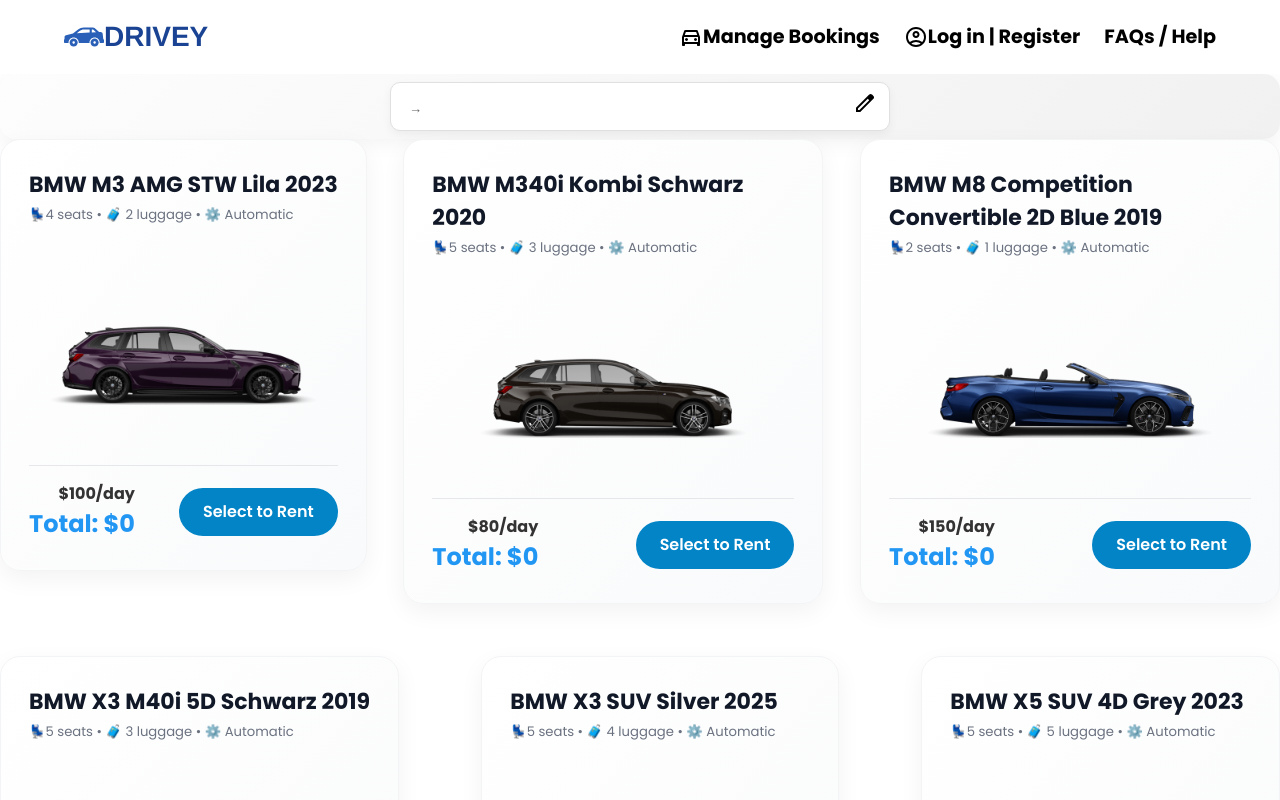
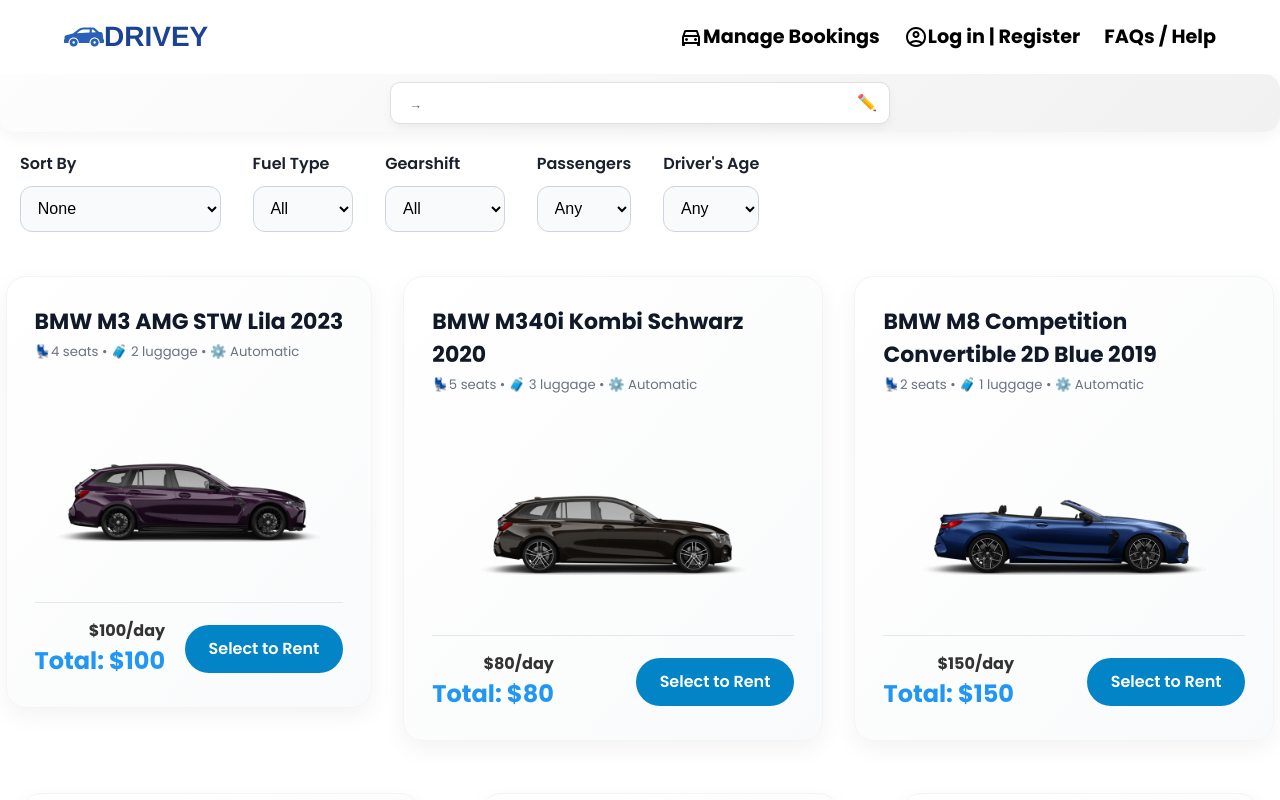
Before and after one commit to Ahmed-Mhiri/angular-rentcar-project, an Angular app: page /search-page in a window 1280 px wide. Shown: the top 800 px of the page. Built offline with nearby package versions, Linux system fonts and the light colour scheme.

Commit message:
fixed filter section

```diff
--- a/src/app/card-car/card-car.component.css
+++ b/src/app/card-car/card-car.component.css
@@ -14,13 +14,14 @@
   display: flex;
   flex-direction: column;
   gap: 1.25rem;
-  transition: all 0.3s ease;
+  transition: all 0.3s ease, border 0.3s ease;
   border: 1px solid #f3f4f6;
 }
 
 .card:hover {
   transform: translateY(-4px);
   box-shadow: 0 10px 32px rgba(0, 0, 0, 0.08);
+  border: 2px solid rgba(0, 0, 0, 0.5); /* subtle black border */
 }
 
 /* Header */
--- a/src/app/search-page/search-page.component.css
+++ b/src/app/search-page/search-page.component.css
@@ -1,11 +1,12 @@
+/* BOOKING BOX */
 .booking-box {
   background-color: #ffffff;
   border: 1px solid #e0e0e0;
-  border-radius: 10px; /* slightly smaller border-radius */
-  padding: 8px 12px; /* further reduced padding */
-  margin: 8px auto; /* smaller margin */
+  border-radius: 10px;
+  padding: 8px 12px;
+  margin: 8px auto;
   display: flex;
-  width: clamp(320px, 90vw, 500px); /* smaller max-width */
+  width: clamp(320px, 90vw, 500px);
   justify-content: space-between;
   align-items: center;
   overflow: hidden;
@@ -15,46 +16,46 @@
   transition: box-shadow 0.3s ease;
   cursor: pointer;
 }
+
 .booking-box:hover {
   box-shadow: 0 8px 24px rgba(0, 0, 0, 0.1);
 }
+
 .booking-summary {
   display: flex;
   flex-direction: column;
   gap: 4px;
-  font-weight: bold;
   font-weight: 500;
   color: #222;
   line-height: 1.2;
 }
 
 .location {
-  font-size: clamp(12px, 1.3vw, 14px); /* smaller font-size */
+  font-size: clamp(12px, 1.3vw, 14px);
   font-weight: 600;
   color: #333;
   white-space: nowrap;
   overflow: hidden;
   text-overflow: ellipsis;
-  line-height: 1.2;
   display: flex;
   align-items: center;
-  gap: 4px; /* reduced space between icon and text */
+  gap: 4px;
 }
 
 .date-time {
-  font-size: clamp(10px, 1.1vw, 13px); /* smaller font-size */
+  font-size: clamp(10px, 1.1vw, 13px);
   font-weight: 500;
   color: #666;
-  padding: 2px 6px; /* smaller padding for the pill */
-  border-radius: 6px; /* smaller radius for pill */
+  padding: 2px 6px;
+  border-radius: 6px;
   white-space: nowrap;
   overflow: hidden;
   text-overflow: ellipsis;
-  line-height: 1.2;
   display: inline-flex;
   align-items: center;
-  gap: 3px; /* even tighter gap */
+  gap: 3px;
 }
+
 .container-of-booking {
   background: linear-gradient(135deg, #fdfdfd, #f1f1f1);
   box-shadow: 0 4px 20px rgba(0, 0, 0, 0.05);
@@ -63,76 +64,258 @@
   justify-content: center;
   align-items: center;
 }
+
 .blur-background {
   filter: blur(4px);
   transition: filter 0.3s ease;
 }
 
-/* Backdrop covers entire screen */
+/* MODAL */
 .modal-backdrop {
   position: fixed;
   top: 0;
   left: 0;
   height: 100vh;
   width: 100vw;
-  background: rgba(0, 0, 0, 0.4);
+  background: rgba(0, 0, 0, 0.5); /* Dark background */
   display: flex;
   justify-content: center;
   align-items: center;
   z-index: 1000;
 }
 
-/* Modal content inside backdrop */
+/* Modal Content */
 .modal-content {
+  position: relative; /* Ensures absolute elements within it are positioned correctly */
   background-color: #2d2d2d;
   padding: 24px;
   border-radius: 12px;
-  position: relative;
   z-index: 1001;
   max-width: 800px;
   width: 90%;
 }
+
+/* Close Button */
 .close-button {
   position: absolute;
   top: 12px;
   right: 12px;
-  background: transparent;
+  background-color: transparent;
   border: none;
-  font-size: 24px;
+  font-size: 24px; /* Ensure the X is big enough */
+  color: #fff; /* White color for visibility */
   cursor: pointer;
-  color: #333;
-  z-index: 1002;
+  z-index: 1002; /* Ensures it stays above modal content */
+  transition: color 0.3s ease;
 }
+
+.close-button:hover {
+  color: #f43f5e; /* Optional: color change on hover */
+}
+
+/* Make sure modal works on all screen sizes */
+@media (min-width: 768px) {
+  .modal-content {
+    max-width: 900px; /* You can adjust this max-width based on screen size */
+  }
+}
+
+@media (min-width: 1200px) {
+  .modal-content {
+    max-width: 1000px; /* For very large screens */
+  }
+}
+/* CARS WRAPPER */
 .cars-wrapper {
   display: flex;
   flex-wrap: wrap;
-  justify-content: space-between; /* Distribute cards evenly */
-  gap: 20px; /* Add consistent spacing between the cards */
-  position: relative; /* Ensure it's the parent of the expanded view */
+  justify-content: space-around;
+  gap: 20px;
+  position: relative;
 }
 
-/* Cards layout */
 .app-card-car {
-  width: 250px; /* Set a fixed width for each card */
-  height: 350px; /* Set a fixed height for each card */
-  margin: 10px; /* Optional: space around each card */
-  box-sizing: border-box; /* Ensure padding and margin are included in width/height calculation */
+  width: 300px;
+  height: 350px;
+  margin: 10px;
+  box-sizing: border-box;
   display: flex;
-  flex-direction: column; /* Optional: stack content vertically within the card */
-  cursor: pointer; /* Indicate it's clickable */
+  flex-direction: column;
+  cursor: pointer;
 }
 
-/* Media query for larger screens (e.g., tablets, desktops) */
 @media (min-width: 600px) {
   .app-card-car {
-    width: 250px; /* Fixed width */
-    height: 350px; /* Fixed height */
+    width: 250px;
+    height: 350px;
   }
 }
 
 @media (min-width: 1000px) {
   .app-card-car {
-    width: 250px; /* Fixed width */
-    height: 350px; /* Fixed height */
+    width: 250px;
+    height: 350px;
   }
 }
+
+.filter-toggle {
+  display: block;
+  margin-bottom: 1rem;
+  text-align: center; /* Center the button on mobile */
+  padding-left: 20px;
+}
+
+.filter-toggle button {
+  background-color: #007bff; /* Blue background */
+  color: white;
+  padding: 0.8rem 1.5rem; /* Increased padding for a better button */
+  border: none;
+  border-radius: 1rem; /* Rounded corners */
+  font-size: 1rem; /* Slightly larger text */
+  font-weight: 600;
+  cursor: pointer;
+  display: flex;
+  align-items: center;
+  justify-content: center;
+  gap: 0.5rem;
+  transition: background-color 0.3s ease, transform 0.3s ease;
+}
+
+.filter-toggle button:hover {
+  background-color: #0056b3; /* Darker blue on hover */
+  transform: translateY(-2px); /* Subtle hover effect */
+}
+
+.filter-toggle span {
+  transition: transform 0.3s ease;
+}
+
+.filter-toggle span.rotated {
+  transform: rotate(180deg);
+}
+
+/* --------------------- Filter Overlay (Mobile) --------------------- */
+.filter-overlay {
+  position: fixed;
+  top: 0;
+  left: 100%;
+  width: 100%;
+  height: 100%;
+  background-color: rgba(0, 0, 0, 0.5);
+  transition: left 0.3s ease-in-out;
+  z-index: 9999;
+}
+
+.filter-overlay.show {
+  left: 0;
+}
+
+.filter-content {
+  position: absolute;
+  top: 0;
+  right: 0;
+  bottom: 0;
+  left: 0;
+  background-color: white;
+  padding: 2rem;
+  display: flex;
+  flex-direction: column;
+  gap: 1.5rem; /* Increased gap between filter groups */
+  overflow-y: auto;
+}
+
+.close-button {
+  position: absolute;
+  top: 20px;
+  right: 20px;
+  font-size: 24px;
+  color: #333;
+  background: transparent;
+  border: none;
+  cursor: pointer;
+}
+
+.close-button:hover {
+  color: #f43f5e;
+}
+
+/* --------------------- Filter Controls --------------------- */
+.filter-container {
+  padding: 20px;
+  display: flex;
+  flex-direction: column;
+  gap: 1.5rem; /* Increased gap for better spacing between filter groups */
+}
+
+.filter-group {
+  display: flex;
+  flex-direction: column;
+}
+
+.filter-group label {
+  font-weight: 600;
+  margin-bottom: 0.6rem; /* Slightly larger margin for better spacing */
+}
+
+.filter-group select {
+  padding: 0.8rem;
+  border: 1px solid #cbd5e1;
+  border-radius: 0.75rem;
+  background-color: #f9fafb;
+  font-size: 1rem;
+  transition: border-color 0.3s, box-shadow 0.3s;
+}
+
+.filter-group select:focus {
+  border-color: #3b82f6;
+  box-shadow: 0 0 0 3px rgba(59, 130, 246, 0.3);
+}
+
+/* --------------------- Responsive (Desktop) --------------------- */
+@media (min-width: 768px) {
+  .filter-toggle {
+    display: none; /* Hide filter toggle on desktop */
+    padding-left: 30px;
+  }
+
+  .filter-overlay {
+    position: static;
+    width: auto;
+    height: auto;
+    background: none;
+    left: auto !important;
+    display: block;
+    transition: none;
+  }
+
+  .filter-content {
+    position: static;
+    padding: 0;
+    background-color: transparent;
+    display: flex;
+    flex-direction: row; /* Change to horizontal layout */
+    flex-wrap: wrap;
+    gap: 2rem;
+    overflow: visible;
+    box-shadow: none;
+  }
+
+  .close-button {
+    display: none;
+  }
+
+  .filter-group {
+    width: 200px;
+    margin-bottom: 1.5rem; /* Space between filter groups */
+  }
+
+  .filter-container {
+    flex-direction: row; /* Align filter groups horizontally */
+    gap: 2rem;
+  }
+
+  .filter-group {
+    flex-direction: column; /* Keep labels and selects in column */
+    width: auto;
+  }
+}
--- a/src/app/search-page/search-page.component.html
+++ b/src/app/search-page/search-page.component.html
@@ -1,3 +1,4 @@
+<!-- Booking Summary Section -->
 <div class="container-of-booking" (click)="showMainSection = true" [class.blur-background]="showMainSection">
   <div class="booking-box">
     <p class="booking-summary">
@@ -10,23 +11,103 @@
         {{ bookingDetails.returnDateTime | date:'d MMMM HH:mm' }}
       </span>
     </p>
-    <button class="edit-button" aria-label="Edit">
-      <svg xmlns="http://www.w3.org/2000/svg" height="24px" viewBox="0 -960 960 960" width="24px" fill="#000000">
-        <path
-          d="M200-200h57l391-391-57-57-391 391v57Zm-80 80v-170l528-527q12-11 26.5-17t30.5-6q16 0 31 6t26 18l55 56q12 11 17.5 26t5.5 30q0 16-5.5 30.5T817-647L290-120H120Zm640-584-56-56 56 56Zm-141 85-28-29 57 57-29-28Z" />
-      </svg>
+    <button type="button" class="edit-button" aria-label="Edit booking">
+      ✏️
     </button>
   </div>
 </div>
+
+<!-- Booking Modal -->
 <div *ngIf="showMainSection" class="modal-backdrop" (click)="closeMainSection()">
   <div class="modal-content" (click)="$event.stopPropagation()">
-    <button class="close-button" (click)="closeMainSection()" aria-label="Close"><svg xmlns="http://www.w3.org/2000/svg"
-        height="24px" viewBox="0 -960 960 960" width="24px" fill="#FFFFFF">
-        <path d="m256-200-56-56 224-224-224-224 56-56 224 224 224-224 56 56-224 224 224 224-56 56-224-224-224 224Z" />
-      </svg></button>
+    <button type="button" class="close-button" (click)="closeMainSection()" aria-label="Close">❌</button>
     <app-main-section (close)="closeMainSection()"></app-main-section>
   </div>
 </div>
+
+<!-- Filter Toggle -->
+<div class="filter-toggle">
+  <button type="button" (click)="toggleFilter()" [attr.aria-expanded]="isFilterOpen">
+    Filters <span [class.rotated]="isFilterOpen">▼</span>
+  </button>
+</div>
+
+<!-- Filter Panel -->
+<div class="filter-overlay" [class.show]="isFilterOpen" id="filterOverlay">
+  <div class="filter-content">
+    <button type="button" class="close-button" (click)="toggleFilter()">×</button>
+
+    <div class="filter-container">
+      <!-- Sort Filter -->
+      <div class="filter-group">
+        <label for="sort">Sort By</label>
+        <select id="sort" [(ngModel)]="sortOption" (change)="applyFilters()">
+          <option value="">None</option>
+          <option value="lowToHigh">Price: Low to High</option>
+          <option value="highToLow">Price: High to Low</option>
+          <option value="electricFirst">Electric Vehicles First</option>
+        </select>
+      </div>
+
+      <!-- Fuel Type Filter -->
+      <div class="filter-group">
+        <label for="fuelType">Fuel Type</label>
+        <select id="fuelType" [(ngModel)]="fuelTypeFilter" (change)="applyFilters()">
+          <option value="all">All</option>
+          <option value="electric">Electric</option>
+          <option value="hybrid">Hybrid</option>
+          <option value="non-electric">Other</option>
+        </select>
+      </div>
+
+      <!-- Gearshift Filter -->
+      <div class="filter-group">
+        <label for="gear">Gearshift</label>
+        <select id="gear" [(ngModel)]="gearFilter" (change)="applyFilters()">
+          <option value="">All</option>
+          <option value="Automatic">Automatic</option>
+          <option value="Manual">Manual</option>
+        </select>
+      </div>
+
+      <!-- Passengers Filter -->
+      <div class="filter-group">
+        <label for="passengers">Passengers</label>
+        <select id="passengers" [(ngModel)]="passengerFilter" (change)="applyFilters()">
+          <option value="">Any</option>
+          <option value="2">2+</option>
+          <option value="4">4+</option>
+          <option value="5">5+</option>
+          <option value="7">7+</option>
+        </select>
+      </div>
+
+      <!-- Age Filter -->
+      <div class="filter-group">
+        <label for="driverAge">Driver's Age</label>
+        <select id="driverAge" [(ngModel)]="ageFilter" (change)="applyFilters()">
+          <option value="">Any</option>
+          <option value="18">18+</option>
+          <option value="21">21+</option>
+          <option value="23">23+</option>
+          <option value="25">25+</option>
+          <option value="30">30+</option>
+        </select>
+      </div>
+    </div>
+  </div>
+</div>
+
+<!-- Car Results -->
 <div class="cars-wrapper">
-  <app-card-car *ngFor="let car of cars" [car]="car"></app-card-car>
+  <ng-container *ngIf="filteredCars.length; else noResults">
+    <app-card-car *ngFor="let car of filteredCars" [car]="car"></app-card-car>
+  </ng-container>
 </div>
+
+<!-- No Results Fallback -->
+<ng-template #noResults>
+  <div class="no-results">
+    <p>No cars match your filters. Try changing them.</p>
+  </div>
+</ng-template>
--- a/src/app/search-page/search-page.component.ts
+++ b/src/app/search-page/search-page.component.ts
@@ -4,6 +4,7 @@
 import { MainSectionComponent } from "../main-section/main-section.component";
 import { CardCarComponent } from "../card-car/card-car.component";
 import cardata from '../../assets/cars.json';
+import { FormsModule } from '@angular/forms';
 
 class Car {
   constructor(
@@ -30,13 +31,22 @@
 @Component({
   selector: 'app-search-page',
   standalone: true,
-  imports: [CommonModule, MainSectionComponent, CardCarComponent],
+  imports: [CommonModule, MainSectionComponent, CardCarComponent, FormsModule],
   templateUrl: './search-page.component.html',
   styleUrls: ['./search-page.component.css']
 })
 export class SearchPageComponent implements OnInit {
+  sortOption: string = '';
+  fuelTypeFilter: string = 'all';
+  gearFilter: string = '';
+  passengerFilter: string = '';
+  ageFilter: string = '';
+  isFilterOpen: boolean = false;
+
   cars: Car[] = [];
+  filteredCars: Car[] = [];
   showMainSection: boolean = false;
+
   bookingDetails: any = {
     vehicle: 'Not specified',
     pickup: 'Not specified',
@@ -57,15 +67,13 @@
         returnDateTime: params['returnDateTime']
       };
 
-      const rentalDays = this.calculateRentalDays(this.bookingDetails.pickupDateTime, this.bookingDetails.returnDateTime);
-
       this.cars = cardata.map(item => {
         const car = new Car(
           item.id,
           item.model,
           item.type,
-          item.fuel_type, // Mapping from fuel_type in JSON
-          item.range_km,  // Mapping from range_km in JSON
+          item.fuel_type,
+          item.range_km,
           item.seats,
           item.doors,
           item.luggage_capacity,
@@ -74,28 +82,81 @@
           item.gps,
           item.bluetooth,
           item.age_limit,
-          item.Price_per_day, // Mapping from Price_per_day in JSON
-          'assets/car-images/' + item.src // Assuming the images are stored locally
+          item.Price_per_day,
+          'assets/car-images/' + item.src
         );
 
-        // Calculate rentalDays and totalPrice based on the booking dates
+        const rentalDays = this.calculateRentalDays(this.bookingDetails.pickupDateTime, this.bookingDetails.returnDateTime);
         car.rentalDays = rentalDays;
         car.totalPrice = rentalDays * car.pricePerDay;
 
         return car;
       });
+
+      this.applyFilters();
     });
   }
 
-  // Function to calculate rental days
+  toggleFilter() {
+    this.isFilterOpen = !this.isFilterOpen;
+  }
+
+  applyFilters() {
+    this.filteredCars = this.cars.filter(car => {
+      let isMatch = true;
+
+      // Fuel type filter
+      if (this.fuelTypeFilter && this.fuelTypeFilter !== 'all') {
+        const fuel = car.fuelType.toLowerCase();
+        if (this.fuelTypeFilter === 'non-electric') {
+          isMatch = isMatch && fuel !== 'electric';
+        } else {
+          isMatch = isMatch && fuel === this.fuelTypeFilter;
+        }
+      }
+
+      // Gear filter
+      if (this.gearFilter) {
+        isMatch = isMatch && car.transmission.toLowerCase() === this.gearFilter.toLowerCase();
+      }
+
+      // Passengers filter
+      if (this.passengerFilter) {
+        isMatch = isMatch && car.seats >= +this.passengerFilter;
+      }
+
+      // Age filter
+      if (this.ageFilter) {
+        isMatch = isMatch && car.ageLimit <= +this.ageFilter;
+      }
+
+      return isMatch;
+    });
+
+    // Sorting
+    switch (this.sortOption) {
+      case 'lowToHigh':
+        this.filteredCars.sort((a, b) => a.pricePerDay - b.pricePerDay);
+        break;
+      case 'highToLow':
+        this.filteredCars.sort((a, b) => b.pricePerDay - a.pricePerDay);
+        break;
+      case 'electricFirst':
+        this.filteredCars.sort((a, b) =>
+          (b.fuelType.toLowerCase() === 'electric' ? 1 : 0) - (a.fuelType.toLowerCase() === 'electric' ? 1 : 0)
+        );
+        break;
+    }
+  }
+
   private calculateRentalDays(pickupDateTime: string, returnDateTime: string): number {
     if (pickupDateTime && returnDateTime) {
       const pickupDate = new Date(pickupDateTime);
       const returnDate = new Date(returnDateTime);
       const timeDiff = returnDate.getTime() - pickupDate.getTime();
-      return Math.ceil(timeDiff / (1000 * 60 * 60 * 24)); // Calculate rental days
+      return Math.max(1, Math.ceil(timeDiff / (1000 * 60 * 60 * 24))); // at least 1 day
     }
-    return 0; // Return 0 if the dates are not valid or not specified
+    return 1;
   }
 
   closeMainSection() {
```
